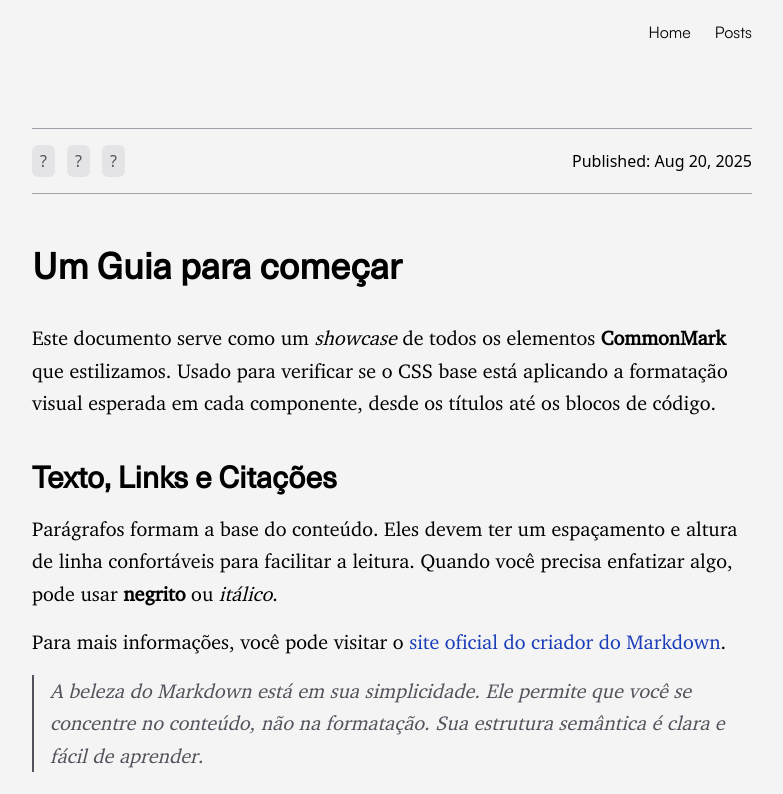
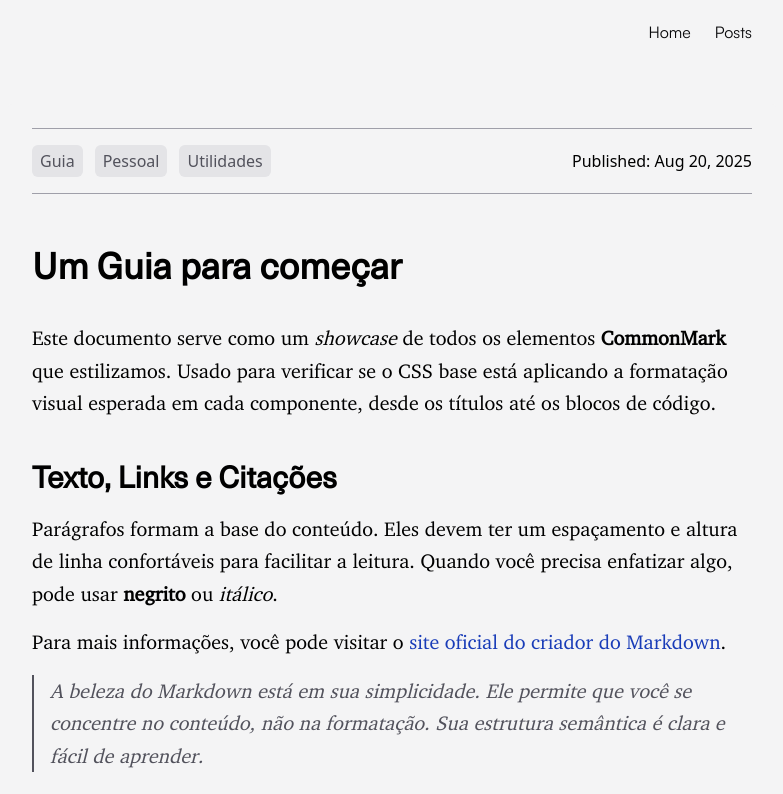
Before and after one commit to Onlyatsug/Personal-Blog, a React (Vite) app: page /posts/um-guia in a window 1280 px wide. Shown: the top 794 px of the page, without its empty margins (248-1031 px from the left). Built offline with nearby package versions, Linux system fonts and the light colour scheme.

Commit message:
feat: implement tags

```diff
--- a/src/components/Item.jsx
+++ /dev/null
@@ -1,25 +0,0 @@
-import { Link } from 'react-router-dom'
-import '../index.css'
-import { posts } from '../posts/loader'
-
-function Item() {
-  const recentPosts = posts
-    .filter(post => post.meta.published)
-
-  return (
-    <>
-      {recentPosts.map((post) => (
-        <div key={post.meta.id} className='font-black flex mb-4 text-lg items-center'>
-          <h4 className='text-zinc-600 dark:text-zinc-400 text-nowrap'>{post.meta.visual_date}</h4>
-          <Link
-              to={`/posts/${post.meta.slug}`}
-              className='underline ml-4 text-zinc-950 dark:text-zinc-50'>
-              {post.meta.title}
-          </Link>
-        </div>
-      ))}
-    </>
-  )
-}
-
-export default Item
--- /dev/null
+++ b/src/components/Tags.jsx
@@ -0,0 +1,14 @@
+import '../index.css'
+
+function Tags({tags}) {
+
+  return (
+    <ul className='flex gap-3 '>
+        {tags.map((tag, index) => (
+          <li key={index} className='bg-zinc-200 py-1 px-2 rounded-md text-zinc-600'>{tag}</li>
+        ))}
+    </ul>
+  )
+}
+
+export default Tags
--- a/src/pages/Post.jsx
+++ b/src/pages/Post.jsx
@@ -1,6 +1,7 @@
 import { useParams } from 'react-router-dom'
 import Header from '../components/Header'
 import Footer from '../components/Footer'
+import Tags from '../components/Tags'
 import { posts } from '../posts/loader'
 import '../index.css'
 import './post.css'
@@ -33,11 +34,7 @@ function Post() {
           <div>
             <span className='h-px w-full bg-zinc-400 flex mb-4'></span>
             <header className='flex justify-between items-center'>
-              <ul className='flex gap-3 '>
-                <li className='bg-zinc-200 py-1 px-2 rounded-md text-zinc-600'>?</li>
-                <li className='bg-zinc-200 py-1 px-2 rounded-md text-zinc-600'>?</li>
-                <li className='bg-zinc-200 py-1 px-2 rounded-md text-zinc-600'>?</li>
-              </ul>
+              <Tags tags={post.meta.tags}/>
               <p>Published: {post.meta.visual_date}</p>
             </header>
             <span className='h-px w-full bg-zinc-400 flex mt-4'></span>
--- a/src/pages/Posts.jsx
+++ b/src/pages/Posts.jsx
@@ -1,10 +1,14 @@
 import Header from '../components/Header'
 import Footer from '../components/Footer'
-import Item from '../components/Item'
+
+import { Link } from 'react-router-dom'
+import { posts } from '../posts/loader'
 
 import '../index.css'
 
 function Posts() {
+  const recentPosts = posts
+    .filter(post => post.meta.published)
   return (
     <>
       <div className="min-h-screen flex flex-col bg-zinc-100 dark:bg-zinc-950 font-satoshi text-zinc-50">
@@ -18,7 +22,17 @@ function Posts() {
             </div>
           </main>
           <section>
-            <Item />
+            {recentPosts.map((post) => (
+              <div key={post.meta.id} className='font-black flex mb-4 text-lg items-center'>
+
+                <h4 className='text-zinc-600 dark:text-zinc-400 text-nowrap'>{post.meta.visual_date}</h4>
+                <Link
+                  to={`/posts/${post.meta.slug}`}
+                  className='underline ml-4 text-zinc-950 dark:text-zinc-50'>
+                  {post.meta.title}
+                </Link>
+              </div>
+            ))}
           </section>
         </div>
         <Footer />
--- a/src/posts/um-guia.mdx
+++ b/src/posts/um-guia.mdx
@@ -4,6 +4,7 @@ export const meta = {
   visual_date: 'Aug 20, 2025',
   context: `Este documento serve como um showcase de todos os elementos CommonMark que estilizamos. Usado para verificar se o CSS base está aplicando a formatação visual esperada em cada componente, desde os títulos até os blocos de código.`,
   published: true,
+  tags: ['Guia', 'Pessoal', 'Utilidades'],
   id: '001',
 }
 
```
